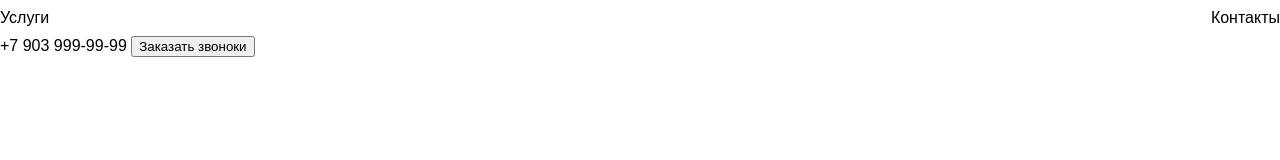
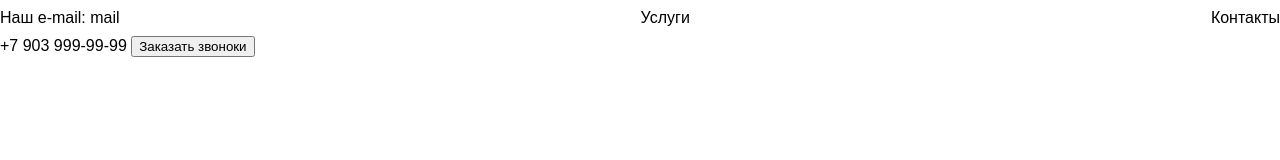
Before and after one commit to MikAkhundZada/app, a plain HTML site: page index.html in a window 1280 px wide. Drawn offline with Linux system fonts and the light colour scheme.

Commit message:
added email

```diff
--- a/index.html
+++ b/index.html
@@ -12,6 +12,7 @@
 <body>
     <header>
         <nav>
+        <div>Наш e-mail: <a href="mail">mail</a></div>
             <a href="#services">Услуги</a>
                  <a href="#contacts">Контакты</a>
         </nav>
```
